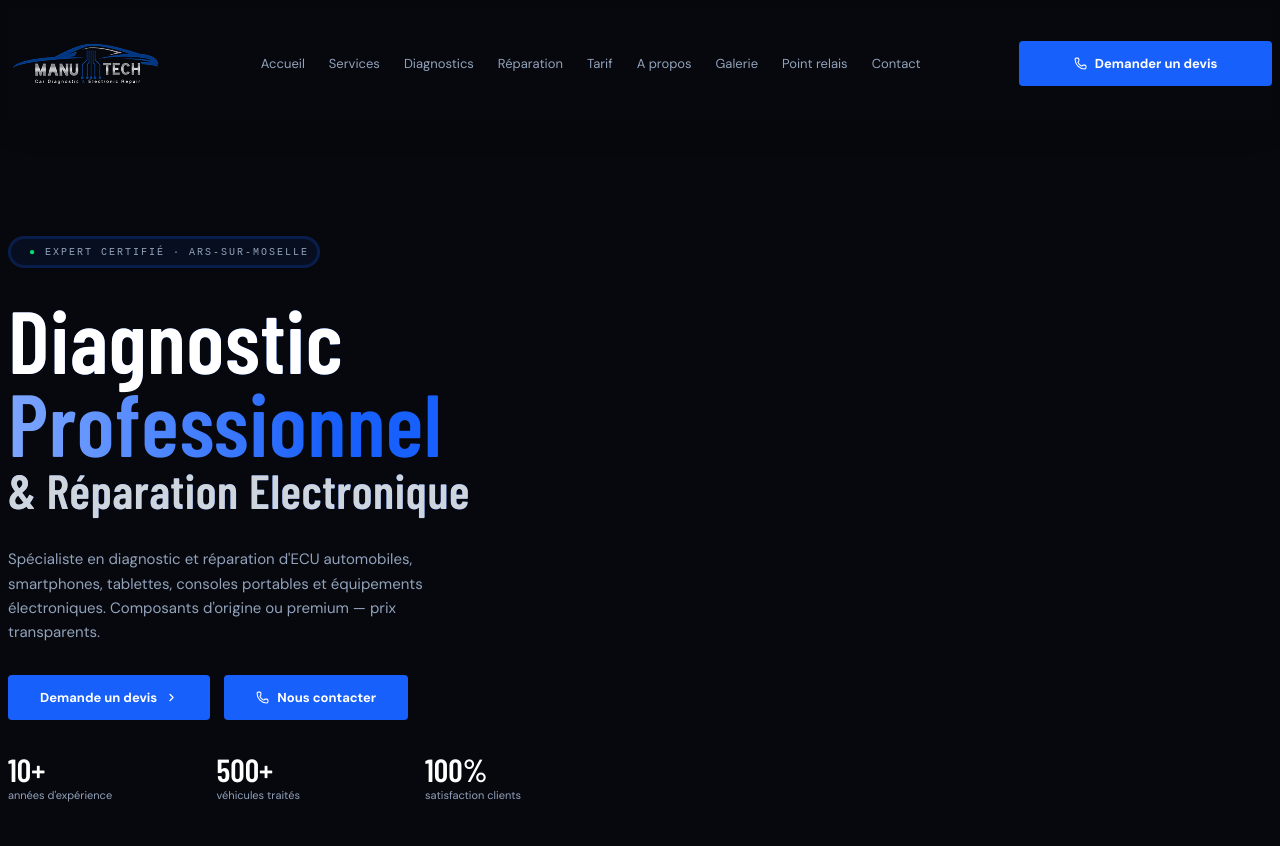
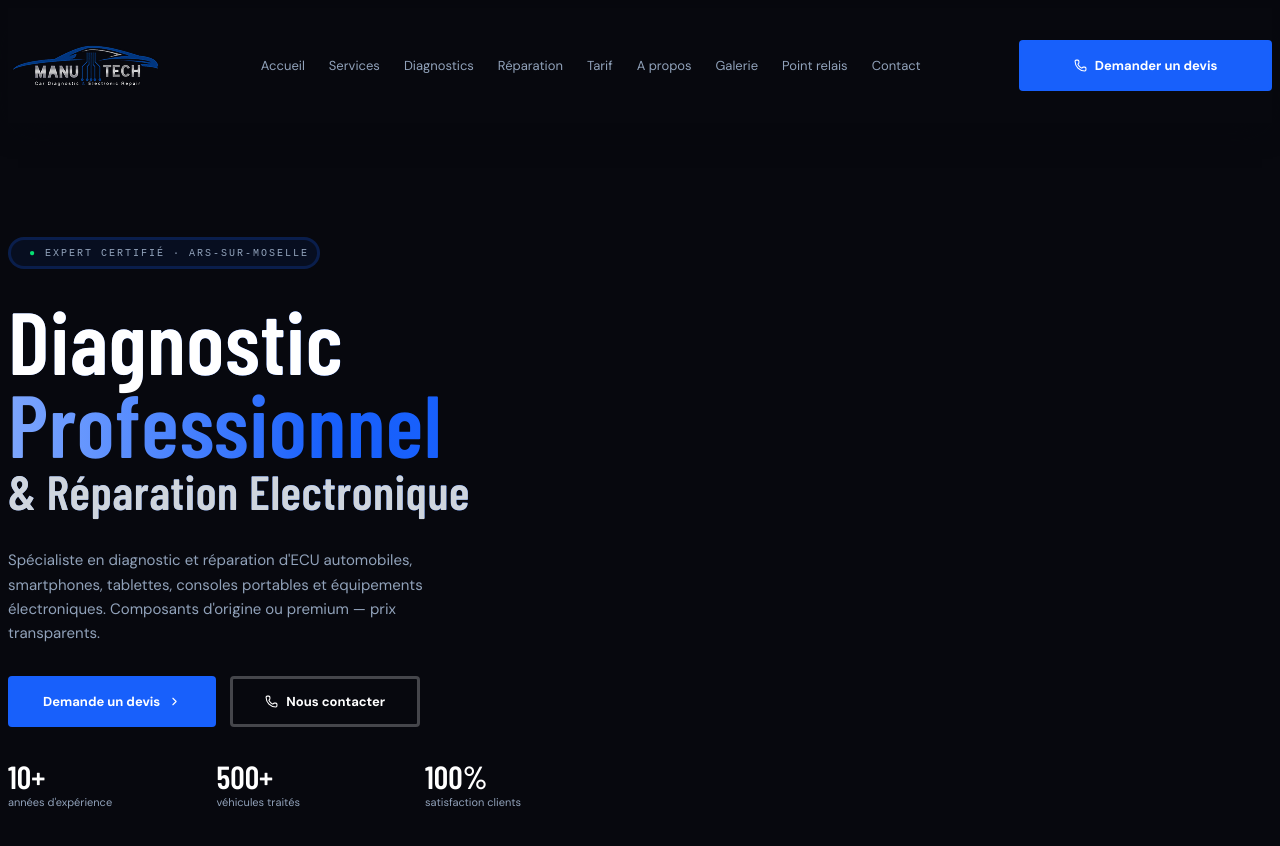
Before and after one commit to Kaohiso/manu-tech, a Vue app: page / in a window 1280 px wide. Shown: the top 846 px of the page. Built offline with nearby package versions, Linux system fonts and the light colour scheme; the HTML template or start-up script is replaced by a standard one; a web font is replaced by a local one.

Commit message:
Add variant on Button

```diff
--- a/src/features/ButtonMT.vue
+++ b/src/features/ButtonMT.vue
@@ -1,7 +1,14 @@
-<script lang="ts"></script>
+<script setup lang="ts">
+interface Props {
+  variant?: 'filled' | 'outlined' | 'text-only'
+  iconPosition?: 'left' | 'right'
+}
+
+const { variant = 'filled', iconPosition = 'left' } = defineProps<Props>()
+</script>
 
 <template>
-  <a>
+  <a :data-variant="variant" :data-icon-position="iconPosition">
     <slot />
   </a>
 </template>
@@ -9,16 +16,30 @@
 <style scoped>
 a {
   display: inline-flex;
+  /* width: fit-content;
+  height: fit-content; */
   justify-content: center;
   align-items: center;
-  background-color: var(--sys-color-primary);
   color: var(--sys-color-text-primary);
   padding: var(--sys-padding-vertical-cta-button) var(--sys-padding-horizontal-cta-button);
   border-radius: var(--sys-radius-cta-button);
-  border: none;
   gap: var(--sys-gap-cta-button);
   font-size: var(--sys-font-size-cta-button);
   font-weight: var(--sys-font-weight-cta-button);
+}
+
+a[data-variant='filled'] {
+  background-color: var(--sys-color-primary);
+  border: solid hsl(from var(--sys-color-primary) h s l / 0.15);
+}
+
+a[data-variant='outlined'] {
+  background-color: transparent;
+  border: solid hsl(from var(--ref-color-white) h s l / 0.25);
+}
+
+a[data-icon-position='right'] {
+  flex-direction: row-reverse;
 }
 
 a:hover {
--- a/src/features/HeroSection.vue
+++ b/src/features/HeroSection.vue
@@ -24,12 +24,15 @@ const chipSize = <number>6
         portables et équipements électroniques. Composants d'origine ou premium — prix transparents.
       </p>
       <div class="containerButton">
-        <ButtonMT>
+        <ButtonMT icon-position="right">
+          <ChevronRightIcon :size="iconSize" />
+
           <span>Demande un devis</span>
-          <ChevronRightIcon :size="iconSize" />
         </ButtonMT>
-        <ButtonMT>
+
+        <ButtonMT variant="outlined">
           <PhoneIcon :size="iconSize" />
+
           <span>Nous contacter</span>
         </ButtonMT>
       </div>
```
